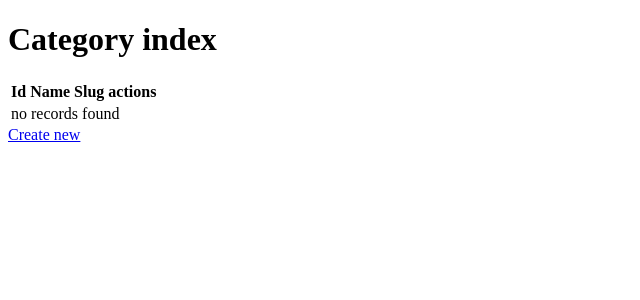
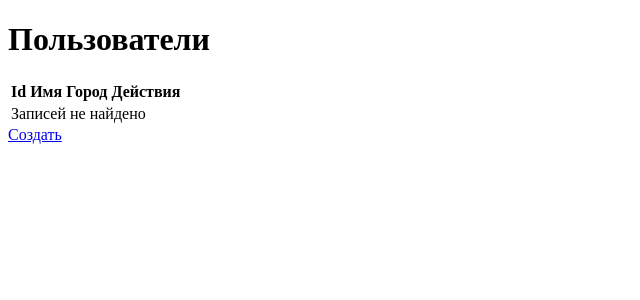
Before and after one commit to Sarahttheory/Personal-weather, a Symfony app: template templates/category/index.html.twig in a window 1280 px wide. Shown: the top 300 px of the page, without its empty margins (0-640 px from the left). Run offline with Twig, Linux system fonts and the light colour scheme; the template is opened without the code that fills it, so the values that code supplies are empty; some libraries are stand-ins or nearby versions.

Commit message:
initial commit

```diff
--- a/src/Form/CategoryType.php
+++ b/src/Form/CategoryType.php
@@ -13,7 +13,7 @@ class CategoryType extends AbstractType
     {
         $builder
             ->add('name')
-            ->add('slug')
+            ->add('country')
         ;
     }
 
--- a/templates/category/_delete_form.html.twig
+++ b/templates/category/_delete_form.html.twig
@@ -1,4 +1,4 @@
-<form method="post" action="{{ path('app_category_delete', {'id': category.id}) }}" onsubmit="return confirm('Are you sure you want to delete this item?');">
+<form method="post" action="{{ path('app_category_delete', {'id': category.id}) }}" onsubmit="return confirm('Вы действительно хотите удалить?');">
     <input type="hidden" name="_token" value="{{ csrf_token('delete' ~ category.id) }}">
-    <button class="btn">Delete</button>
+    <button class="btn">Удалить</button>
 </form>
--- a/templates/category/index.html.twig
+++ b/templates/category/index.html.twig
@@ -1,17 +1,17 @@
 {% extends 'base.html.twig' %}
 
-{% block title %}Category index{% endblock %}
+{% block title %}Пользователи{% endblock %}
 
 {% block body %}
-    <h1>Category index</h1>
+    <h1>Пользователи</h1>
 
     <table class="table">
         <thead>
             <tr>
                 <th>Id</th>
-                <th>Name</th>
-                <th>Slug</th>
-                <th>actions</th>
+                <th>Имя</th>
+                <th>Город</th>
+                <th>Действия</th>
             </tr>
         </thead>
         <tbody>
@@ -19,19 +19,19 @@
             <tr>
                 <td>{{ category.id }}</td>
                 <td>{{ category.name }}</td>
-                <td>{{ category.slug }}</td>
+                <td>{{ category.country }}</td>
                 <td>
-                    <a href="{{ path('app_category_show', {'id': category.id}) }}">show</a>
-                    <a href="{{ path('app_category_edit', {'id': category.id}) }}">edit</a>
+                    <a href="{{ path('app_category_show', {'id': category.id}) }}">показать</a>
+                    <a href="{{ path('app_category_edit', {'id': category.id}) }}">редактировать</a>
                 </td>
             </tr>
         {% else %}
             <tr>
-                <td colspan="4">no records found</td>
+                <td colspan="4">Записей не найдено</td>
             </tr>
         {% endfor %}
         </tbody>
     </table>
 
-    <a href="{{ path('app_category_new') }}">Create new</a>
+    <a href="{{ path('app_category_new') }}">Создать</a>
 {% endblock %}
--- a/templates/category/new.html.twig
+++ b/templates/category/new.html.twig
@@ -1,11 +1,11 @@
 {% extends 'base.html.twig' %}
 
-{% block title %}New Category{% endblock %}
+{% block title %}Новый пользователь{% endblock %}
 
 {% block body %}
-    <h1>Create new Category</h1>
+    <h1>Создать нового пользователя</h1>
 
     {{ include('category/_form.html.twig') }}
 
-    <a href="{{ path('app_category_index') }}">back to list</a>
+    <a href="{{ path('app_category_index') }}">назад</a>
 {% endblock %}
```
Also changed, not shown: src/Entity/Category.php (+5 -5 lines), templates/category/edit.html.twig (+4 -4 lines), templates/category/show.html.twig (+7 -7 lines), 1 other file.
